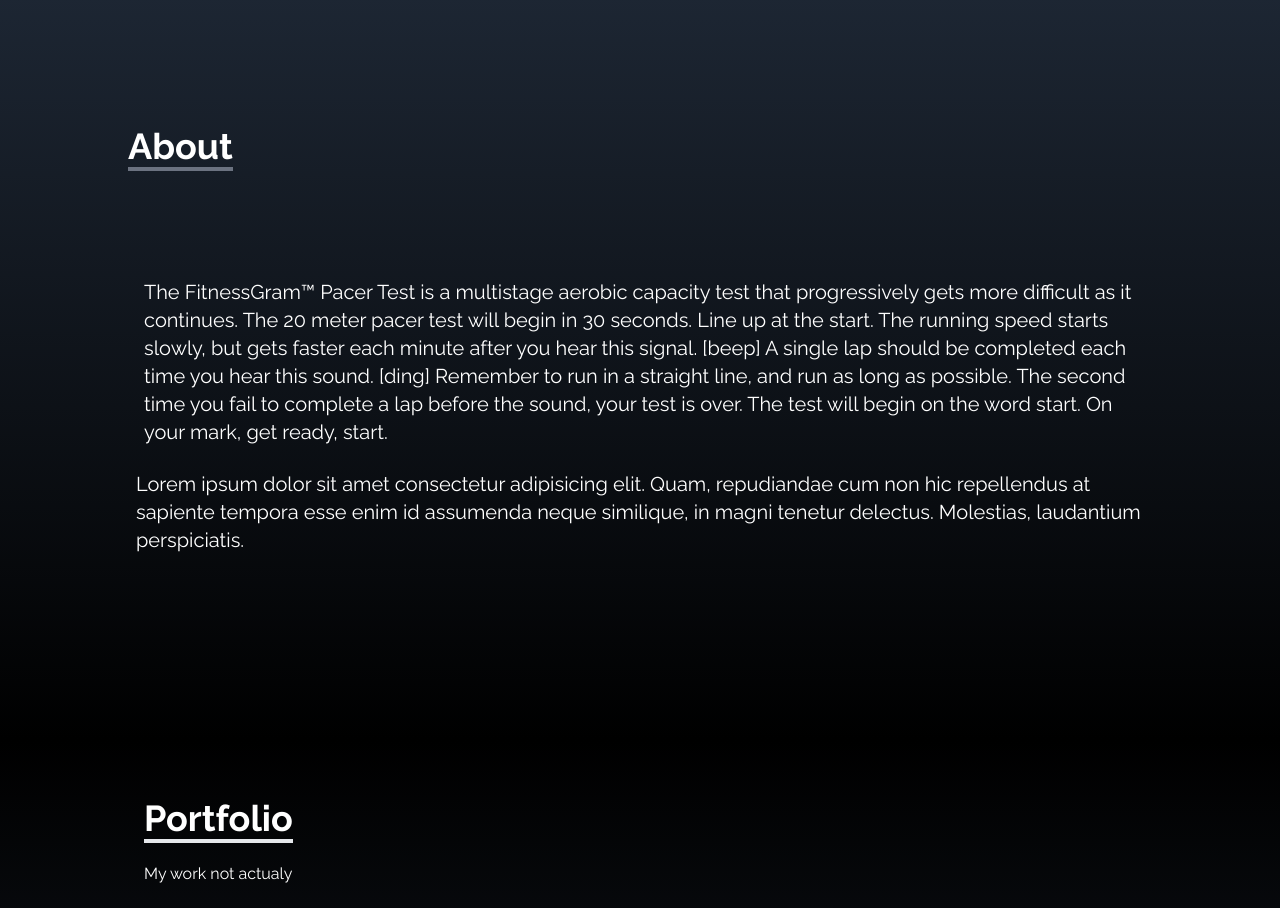
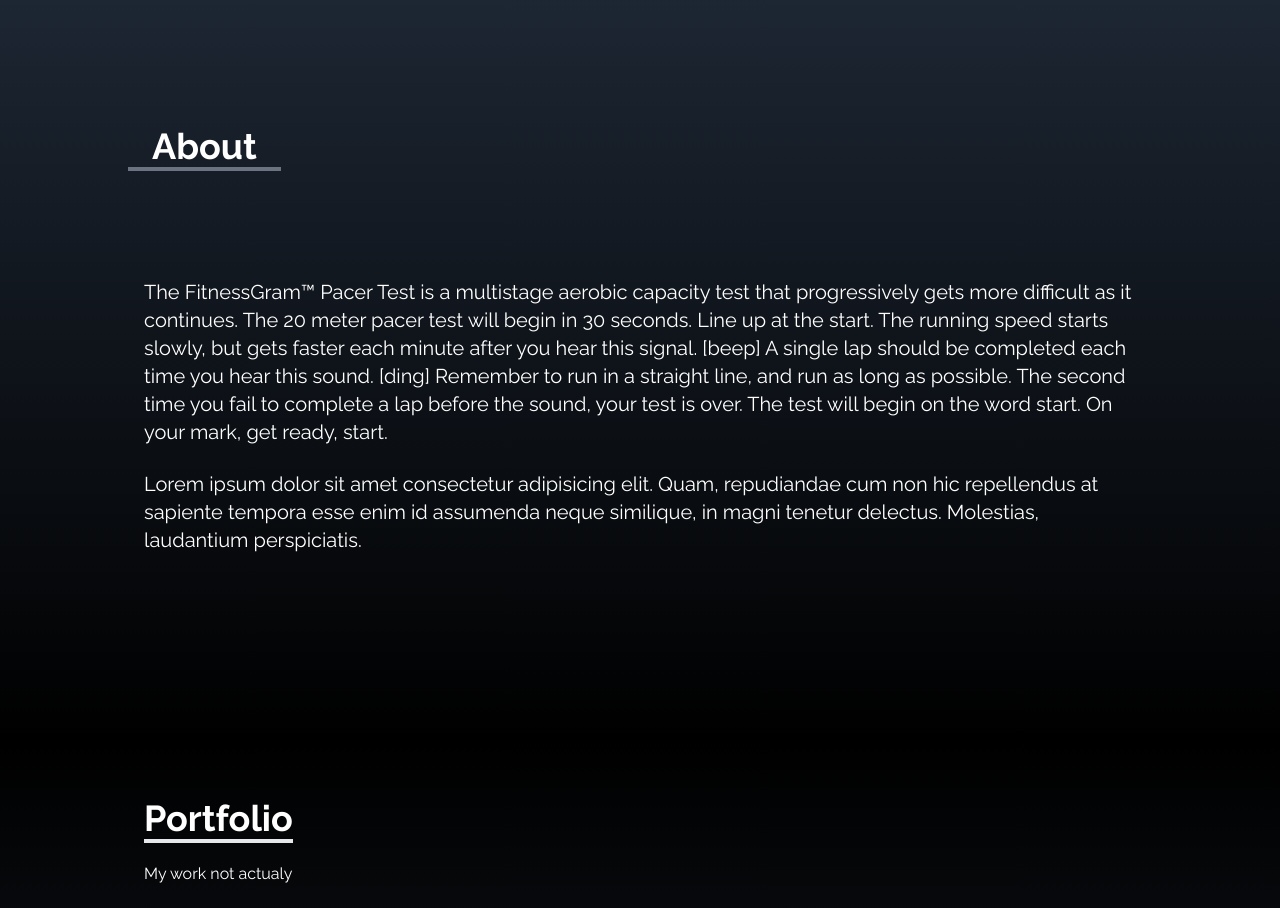
Before and after one commit to RobertPopirlan/react-tailwind-portfolio, a React (Create React App) app: page / in a window 1280 px wide. Shown: the part 860-1768 px from the top of the page. Built offline with nearby package versions, Linux system fonts and the light colour scheme.

Commit message:
project is done

```diff
--- a/src/components/About.jsx
+++ b/src/components/About.jsx
@@ -5,12 +5,12 @@ const About = () => {
     <div name="about" className='w-full h-screen bg-gradient-to-b from-gray-800 to-black text-white'>
         <div className='max-w-screen-lg p4 mx-auto flex flex-col justify-center w-full h-full'>
             <div className='pb-8'>
-<p className='text-4xl font-bold inline border-b-4 border-gray-500' >About</p>
+<p className='text-4xl font-bold inline border-b-4 border-gray-500 px-6' >About</p>
 </div>
 <div >
     <p className='text-xl mt-20 px-4'>The FitnessGram™ Pacer Test is a multistage aerobic capacity test that progressively gets more difficult as it continues. The 20 meter pacer test will begin in 30 seconds. Line up at the start. The running speed starts slowly, but gets faster each minute after you hear this signal. [beep] A single lap should be completed each time you hear this sound. [ding] Remember to run in a straight line, and run as long as possible. The second time you fail to complete a lap before the sound, your test is over. The test will begin on the word start. On your mark, get ready, start.</p>
 <br/>
-<p className='text-xl px-2'>Lorem ipsum dolor sit amet consectetur adipisicing elit. Quam, repudiandae cum non hic repellendus at sapiente tempora esse enim id assumenda neque similique, in magni tenetur delectus. Molestias, laudantium perspiciatis.
+<p className='text-xl px-4'>Lorem ipsum dolor sit amet consectetur adipisicing elit. Quam, repudiandae cum non hic repellendus at sapiente tempora esse enim id assumenda neque similique, in magni tenetur delectus. Molestias, laudantium perspiciatis.
 </p>
 
 </div>
```
